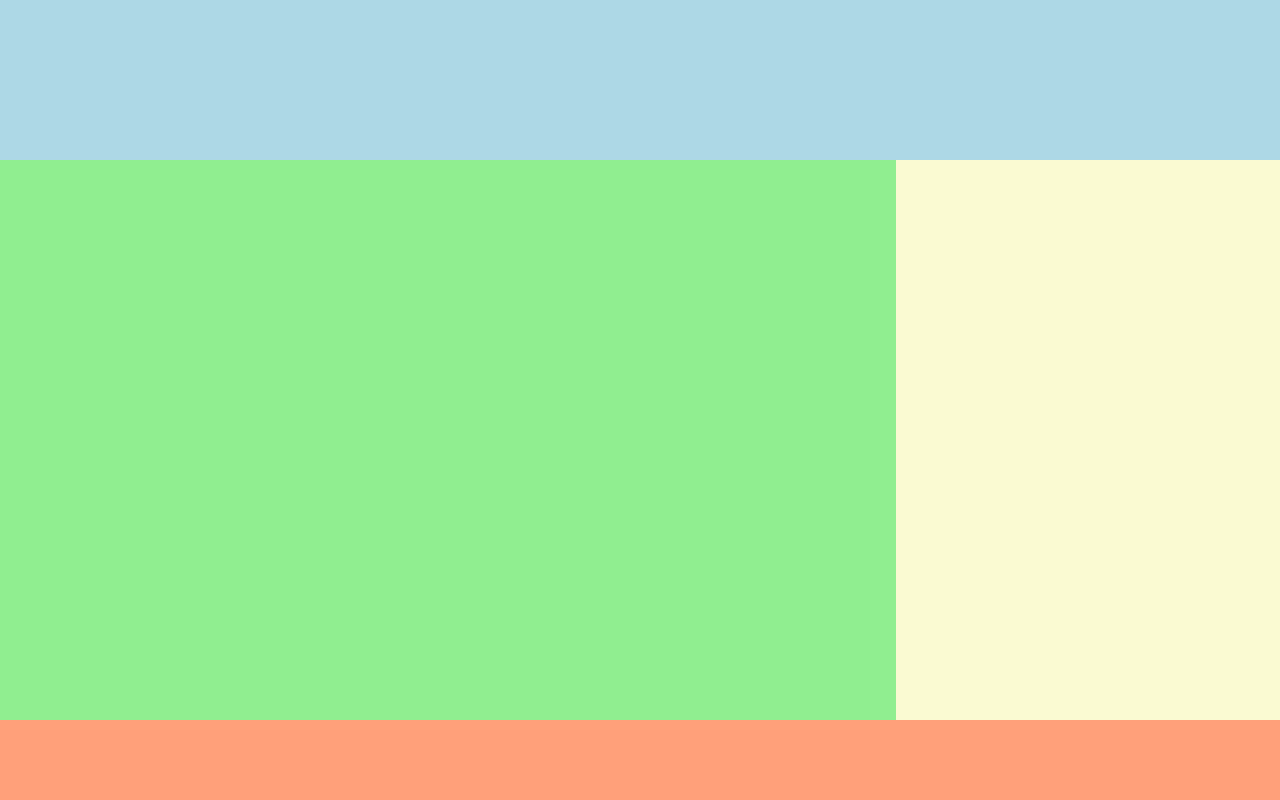
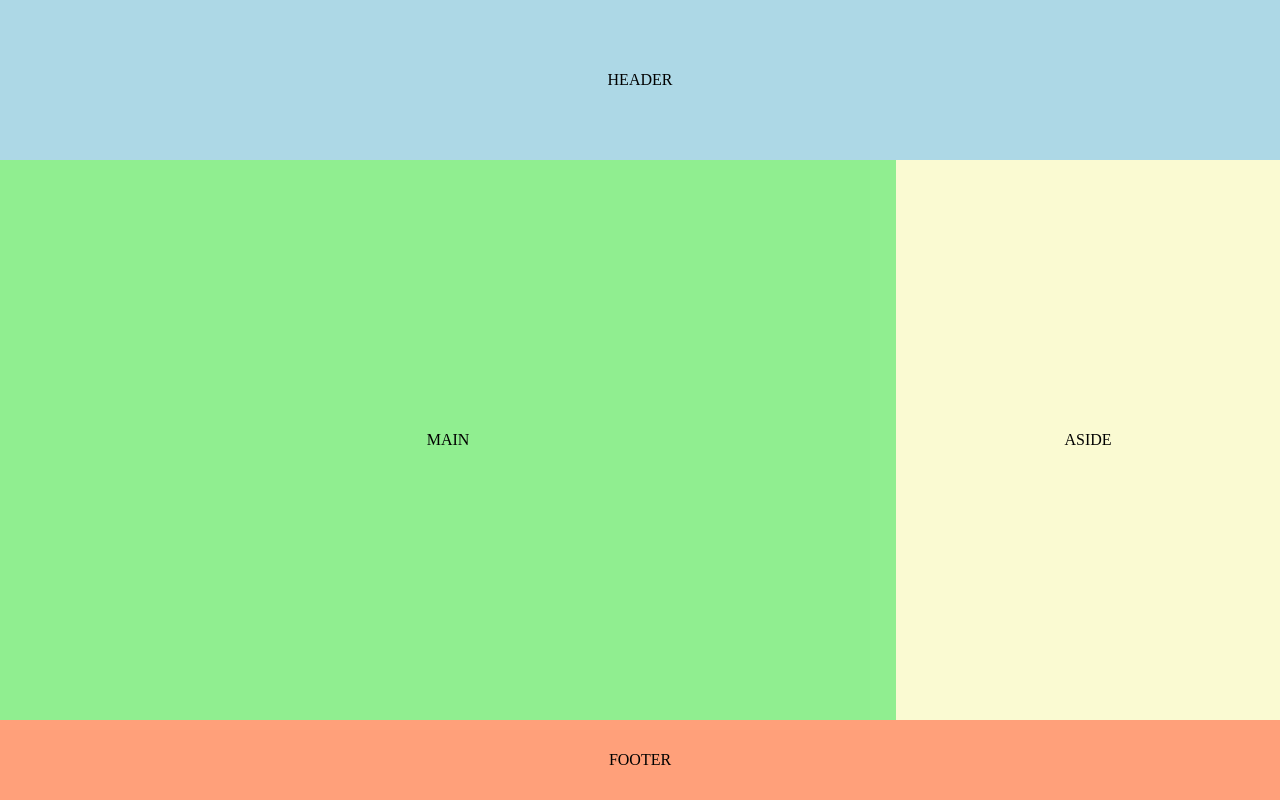
Before and after one commit to developer-2023/fs131, a plain HTML site: page index.html in a window 1280 px wide. Drawn offline with Linux system fonts and the light colour scheme.

Commit message:
Update index.html

```diff
--- a/index.html
+++ b/index.html
@@ -29,6 +29,11 @@
             flex-direction: column;
             height: 70vh;
         }
+        header, main, aside, footer {
+            display: flex;
+            align-items: center;
+            justify-content: center;
+        }
         @media (min-width: 720px) {
             .container {
                 flex-direction: row;
@@ -44,14 +49,16 @@
             background: lightsalmon;
             height: 10vh;
         }
+        .title {
+        }
     </style>
 </head>
 <body>
-    <header></header>
+    <header><div class="title">HEADER</div></header>
     <div class="container">
-        <main></main>
-        <aside></aside>
+        <main><div class="title">MAIN</div></main>
+        <aside><div class="title">ASIDE</div></aside>
     </div>
-    <footer></footer>
+    <footer><div class="title">FOOTER</div></footer>
 </body>
 </html>
```
